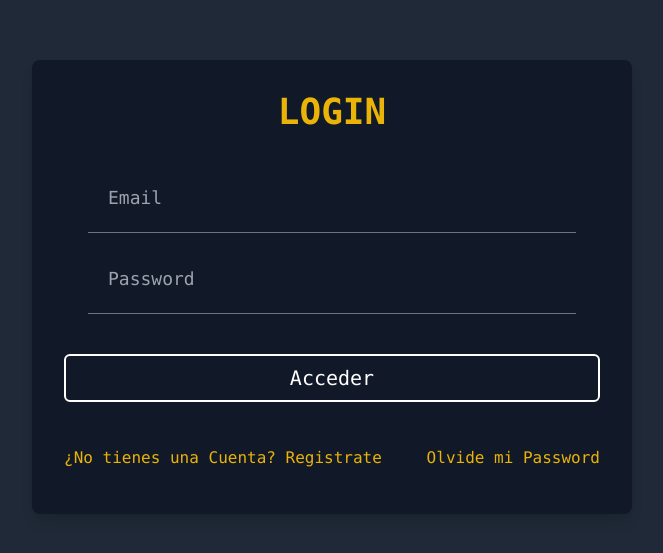
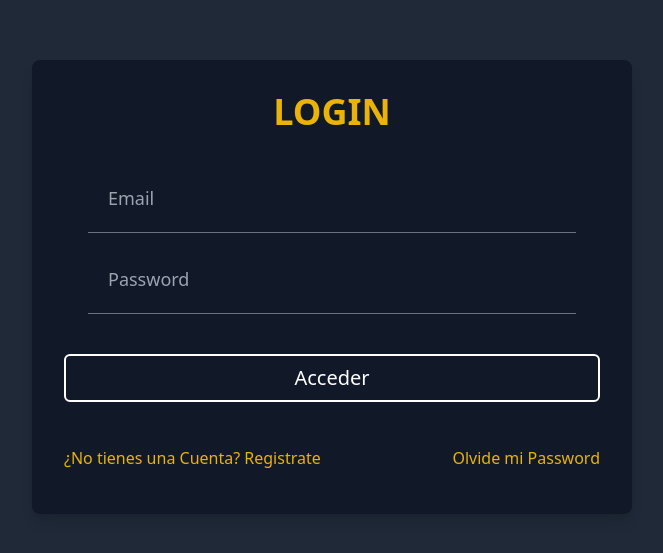
Before and after one commit to CMHRXD/Rubber-Business-Frontend, a React (Vite) app: page / in a window 1280 px wide. Shown: the part 113-666 px from the top of the page, without its empty margins (308-971 px from the left). Built offline with nearby package versions, Linux system fonts and the light colour scheme; no server answers.

Commit message:
Modify font

```diff
--- a/src/index.css
+++ b/src/index.css
@@ -3,9 +3,6 @@
 @tailwind utilities;
 
 @layer base{
-    body{
-        @apply font-mono
-    }
     li{
         @apply px-4;
         @apply cursor-pointer;
```
Also changed, not shown: src/App.jsx (+0 -19 lines).
